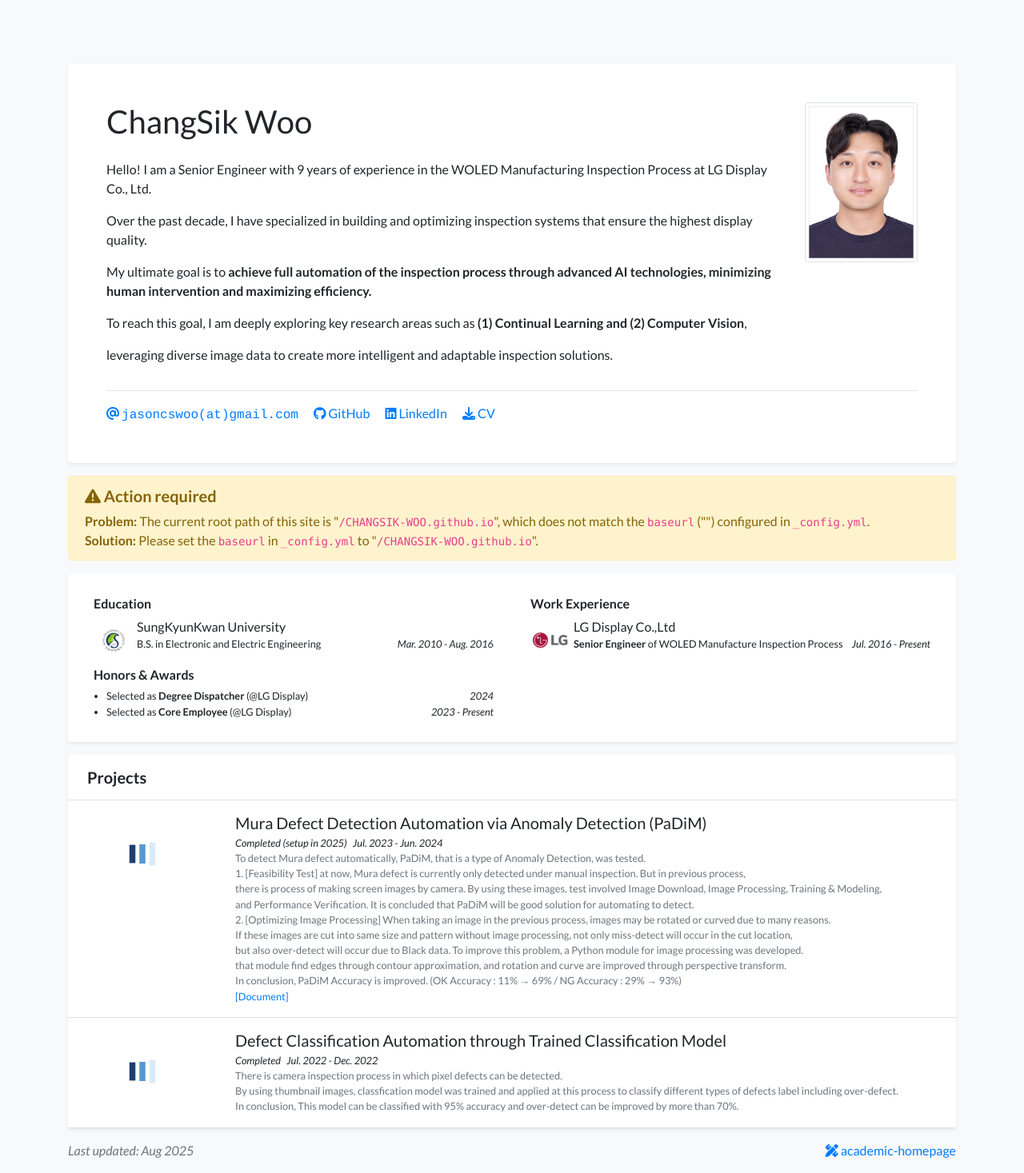
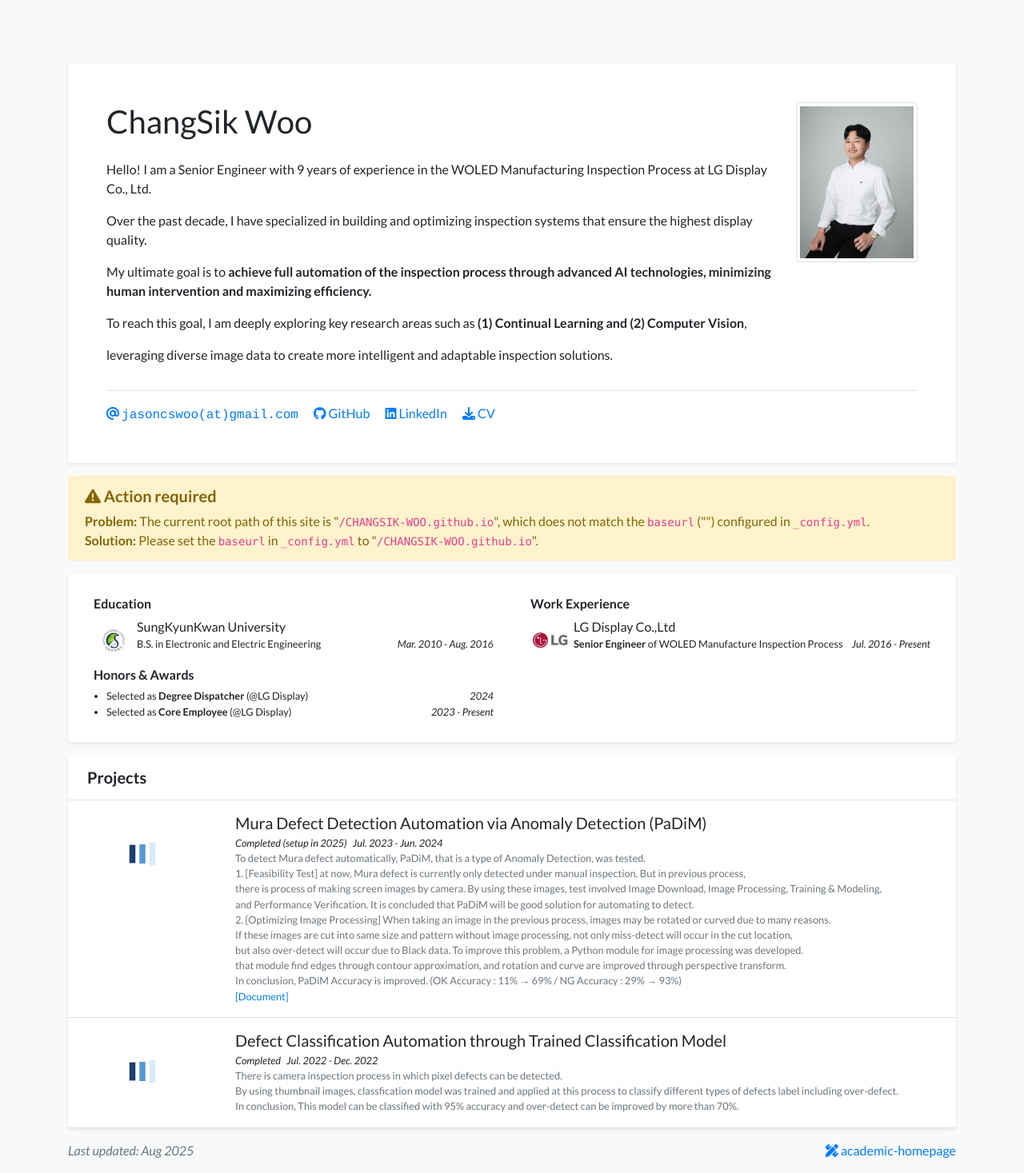
Before and after one commit to CHANGSIK-WOO/CHANGSIK-WOO.github.io, a Jekyll site: the page built from index.html, in a window 1280 px wide. Shown: the whole page at 80% size. Built offline with Jekyll 4.4.1, drawn with Linux system fonts in a browser that asks for light colours; nearby versions of some CDN libraries; a style sheet for code colours, icons or effects is not loaded.

Commit message:
Update profile.yml

```diff
--- a/_data/profile.yml
+++ b/_data/profile.yml
@@ -16,7 +16,7 @@
 # wechat_qrcode: /assets/images/etc/wechat.jpg
 # wechat_prompt: >-
 #   Please tell me your <strong>name</strong> and <strong>affiliation</strong> (current or past) when adding my wechat. Thanks!
-linkedin: https://www.linkedin.com/in/changsik-woo-186443226/
+linkedin: changsik-woo-186443226
 # orcid: 0000-0000-0000-0000
 
 short_bio_text_justify: false
@@ -31,7 +31,7 @@
   To reach this goal, I am deeply exploring key research areas such as <b>(1) Continual Learning and (2) Computer Vision</b>, <p>leveraging diverse image data to create more intelligent and adaptable inspection solutions.
   </p>
 
-portrait_url: /assets/images/photos/profile_picture.jpg
+portrait_url: /assets/images/photos/Profile_picture.jpg
 #portrait_caption: >-
 #  Photo by Manja Vitolic on Unsplash (this caption is optional, comment it out to disable).
 
```
